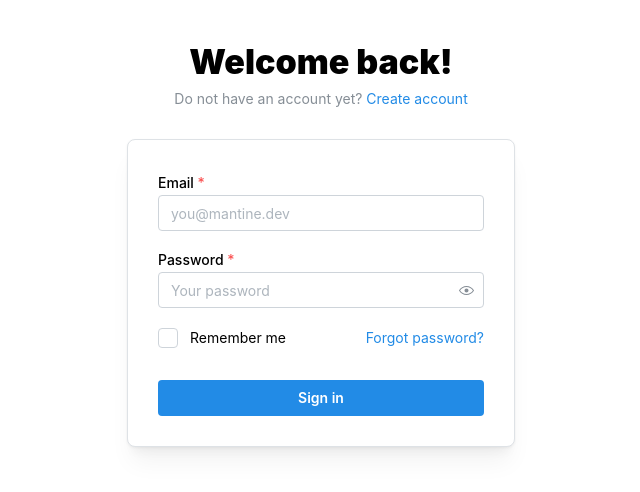
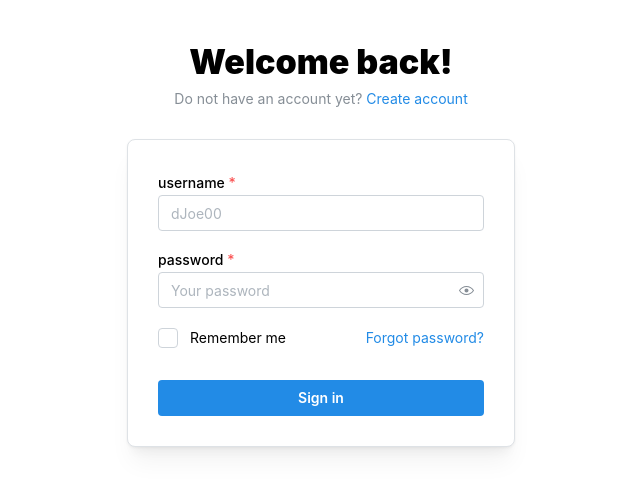
Before and after one commit to zbrandon98/tattooParlor, a Next.js app in the folder client/: page /login in a window 1280 px wide. Shown: the top 492 px of the page, without its empty margins (319-959 px from the left). Built offline with nearby package versions, Linux system fonts and the light colour scheme.

Commit message:
added login feature

```diff
--- /dev/null
+++ b/client/src/app/api/login/route.ts
@@ -0,0 +1,55 @@
+import { PrismaClient } from "@prisma/client";
+import { NextRequest, NextResponse } from "next/server";
+import bcrypt from 'bcrypt';
+
+const db = new PrismaClient();
+
+export async function POST(request: NextRequest) {
+	try {
+		const { username, password } = await request.json();
+		if (!username || !password) {
+			return NextResponse.json({
+					didLogin: false,
+					message: 'Did not supply username and/or password',
+					error: 'Error: missing fields'
+			}, { status: 400 })
+		}
+
+		const existingAccount = await db.accounts.findUnique({
+				where: { username: username }
+		})
+
+		if (!existingAccount) {
+			return NextResponse.json({
+					didLogin: false,
+					message: 'Did not find account with username',
+					error: 'Error: No account with username and password'
+			}, { status: 401 });
+		}
+
+		const { password: hashedPassword } = existingAccount;
+		const areMatchingPasswords = await bcrypt.compare(password, hashedPassword);
+
+		if (!areMatchingPasswords) {
+			return NextResponse.json({
+					didLogin: false,
+					message: 'Incorrect password',
+					error: 'Error: Wrong password entered'
+			}, { status: 401 })
+		}
+
+		return NextResponse.json({
+				didLogin: true,
+				message: 'Successfully logged in',
+				error: null
+		}, { status: 200 })
+
+	} catch (error) {
+		console.log(error);
+		return NextResponse.json({
+				didLogin: false,
+				message: 'failed to login',
+				error: 'Error. Unknown reason for failing to login.'
+		}, { status: 500 })
+	}
+}
--- a/client/src/app/api/register/route.ts
+++ b/client/src/app/api/register/route.ts
@@ -3,6 +3,7 @@ import { PrismaClient } from '@prisma/client';
 
 import createRegistrationResponse from '@/lib/createRegistrationResponse';
 import hashPassword from '@/lib/hashPassword';
+
 const db = new PrismaClient();
 
 export async function GET() {
--- a/client/src/app/login/page.tsx
+++ b/client/src/app/login/page.tsx
@@ -1,3 +1,4 @@
+'use client';
 import {
     TextInput,
     PasswordInput,
@@ -11,8 +12,24 @@ import {
     Button,
   } from '@mantine/core';
   import classes from './Login.module.css';
+  import { useForm } from '@mantine/form';
+  import LoginForm from '@/types/loginForm';
+  import submitLoginForm from '@/lib/submitLoginForm';
 
-  export default function Login() {
+  export default function LoginPage() {
+    const form = useForm<LoginForm>({
+      mode: 'uncontrolled',
+      initialValues: {
+        username: '',
+        password: '',
+      },
+
+      validate: {
+        username: (username) => (username.length < 6 ? 'Username must be more than 5 characters': null),
+        password: (password) => (password.length < 6 ? 'Password must be more than 5 characters' : null),
+      }
+  })
+
   return (
     <Container size={420} my={40}>
       <Title ta="center" className={classes.title}>
@@ -25,19 +42,21 @@ import {
         </Anchor>
       </Text>
 
+      <form onSubmit={form.onSubmit(submitLoginForm)}>
         <Paper withBorder shadow="md" p={30} mt={30} radius="md">
-          <TextInput label="Email" placeholder="you@mantine.dev" required />
-          <PasswordInput label="Password" placeholder="Your password" required mt="md" />
+          <TextInput withAsterisk label="username" placeholder="dJoe00" {...form.getInputProps('username')} required />
+          <PasswordInput label="password" placeholder="Your password" {...form.getInputProps('password')} required mt="md" />
           <Group justify="space-between" mt="lg">
             <Checkbox label="Remember me" />
             <Anchor component="button" size="sm">
               Forgot password?
             </Anchor>
           </Group>
-          <Button fullWidth mt="xl">
+          <Button fullWidth mt="xl" type='submit'>
             Sign in
           </Button>
         </Paper>
+      </form>
     </Container>
   );
   }
--- /dev/null
+++ b/client/src/lib/submitLoginForm.ts
@@ -0,0 +1,25 @@
+import LoginForm from "@/types/loginForm";
+
+export default async function submitLoginForm(form: LoginForm) {
+    try {
+        const response = await fetch('/api/login', {
+            method: 'POST',
+            headers: { 'Content-Type': 'application/json' },
+            body: JSON.stringify(form)
+        });
+
+        if (!response.ok) {
+            console.log('Error: Login Response was not between 200-299');
+            const errorResponse = await response.json();
+            console.log(`Error details: ${JSON.stringify(errorResponse)}`);
+            return;
+        }
+
+        const data = await response.json();
+        console.log(`1. ${data}`)
+        console.log(`2. ${JSON.stringify(data)}`)
+    } catch (error) {
+        console.error('An error occurred', error);
+    }
+
+}
--- a/client/src/lib/submitRegistrationForm.ts
+++ b/client/src/lib/submitRegistrationForm.ts
@@ -9,7 +9,7 @@ export default async function submitRegistrationForm(form: RegistrationForm) {
     })
 
     if (!response.ok) {
-      console.log('Error. Response was not between 200-299');
+      console.log('Error. Registration Response was not between 200-299');
       const errorResponse = await response.json();
       console.log(`Error details: ${JSON.stringify(errorResponse)}`);
       return;
--- /dev/null
+++ b/client/src/types/loginForm.ts
@@ -0,0 +1,6 @@
+interface LoginForm {
+    username: string,
+    password: string
+}
+
+export default LoginForm;
```
Lines whose indentation alone changed are shown as unchanged.
